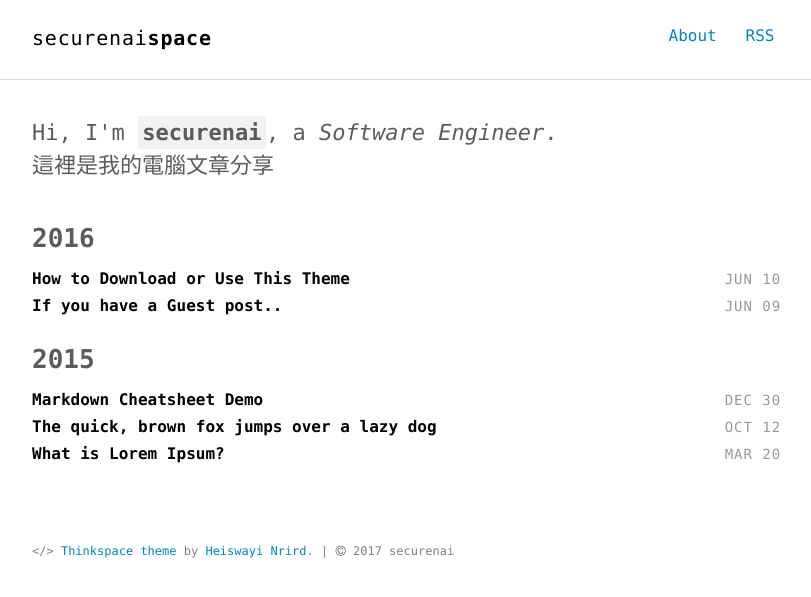
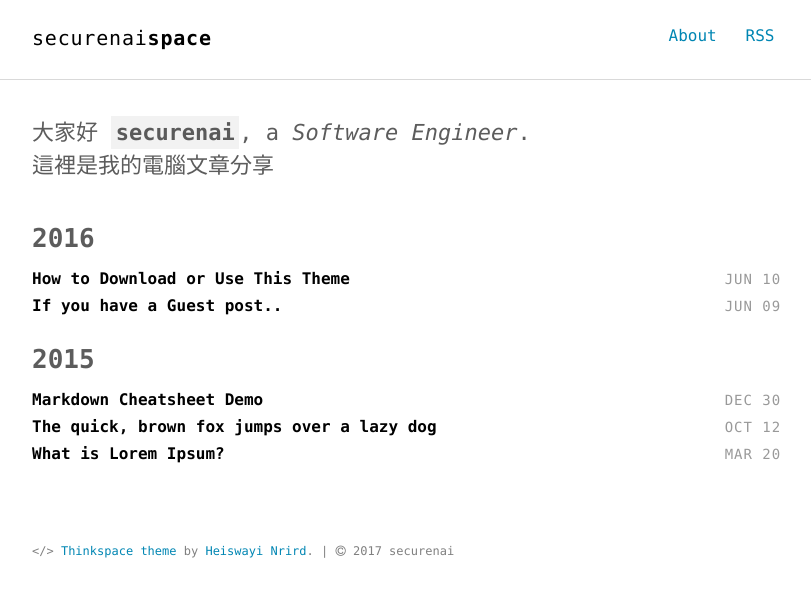
Before and after one commit to securenai/securenai.github.io, a Jekyll site: the page built from index.html, in a window 1280 px wide. Shown: the top 597 px of the page, without its empty margins (232-1043 px from the left). Built offline with Jekyll 4.4.1, drawn with Linux system fonts in a browser that asks for light colours.

Commit message:
Updated intro.html

```diff
--- a/_includes/intro.html
+++ b/_includes/intro.html
@@ -1,6 +1,6 @@
 <section class="intro">
   <div class="container">
-    <p class="lead">Hi, I'm <strong class="author-name" itemprop="name">{{ site.author.name }}</strong>, a <em itemprop="jobTitle">{{ site.author.job }}</em>. <br>
+    <p class="lead">大家好 <strong class="author-name" itemprop="name">{{ site.author.name }}</strong>, a <em itemprop="jobTitle">{{ site.author.job }}</em>. <br>
     {{ site.author.bio }}</p>
   </div>
 </section>
```
